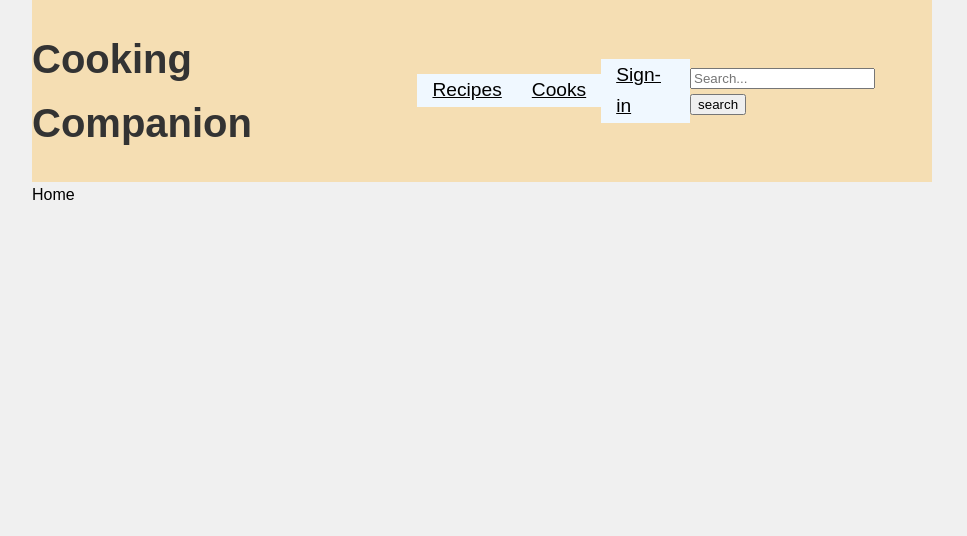
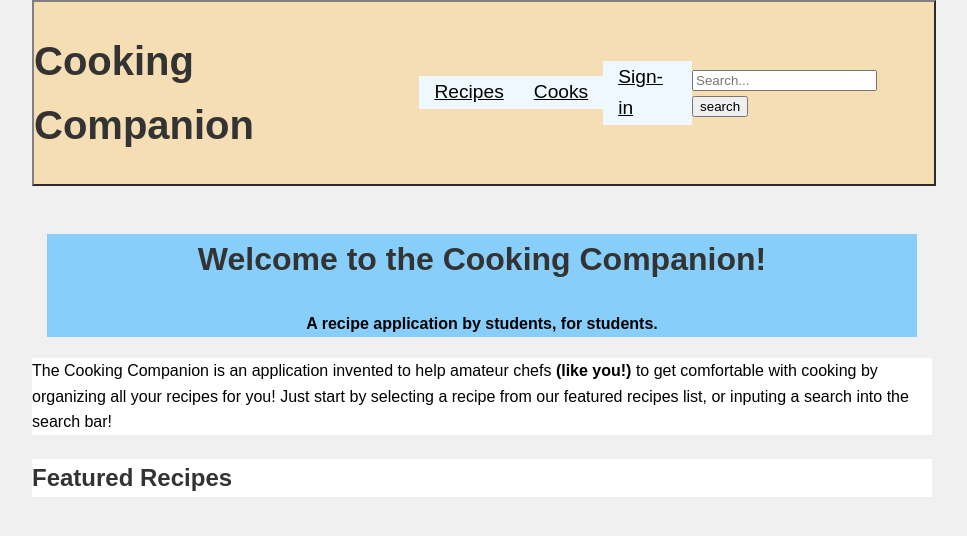
Before and after one commit to njacobs2019/Cooking-Code-panions, a Flask app: page / in a window 1280 px wide. Shown: the top 536 px of the page, without its empty margins (158-1125 px from the left). Run offline with Flask 2, Linux system fonts and the light colour scheme.

Commit message:
Home page updates
Preliminary fleshing out of home page, added a border to header.

```diff
--- a/Flask/templates/home.html
+++ b/Flask/templates/home.html
@@ -1,6 +1,38 @@
 {% extends "layout.html" %}
 {% block body %}
-    <div>
-        Home
-    </div>
+<!DOCTYPE html>
+<html>
+    <head>
+        <style>
+            .divText {
+              background-color: white;
+              text-align: left;
+            }
+            </style>
+        <style>
+            .divWelcome {
+                margin: 15px;
+                background-color: lightskyblue;
+                text-align: center;
+            }
+        </style>
+    </head>
+    <body>
+        <div class="divWelcome">
+            <h2>Welcome to the Cooking Companion!</h2>
+            <h4>A recipe application by students, for students.</h4>
+        </div>
+
+        <div class="divText">
+            <p>The Cooking Companion is an application invented to help amateur chefs <b>(like you!)</b>
+            to get comfortable with cooking by organizing all your recipes for you! Just start by selecting
+            a recipe from our featured recipes list, or inputing a search into the search bar!</p>
+        </div>
+
+        <div class="divText">
+            <h3>Featured Recipes</h3>
+        </div>
+    </body>
+</html>
+
 {% endblock %}
--- a/Flask/templates/layout.html
+++ b/Flask/templates/layout.html
@@ -15,6 +15,7 @@
             <style>
 
             header {
+                border: 2px outset gray;
                 background-color: wheat;
                 min-height: 15vh;
                 width: 100%;
```
